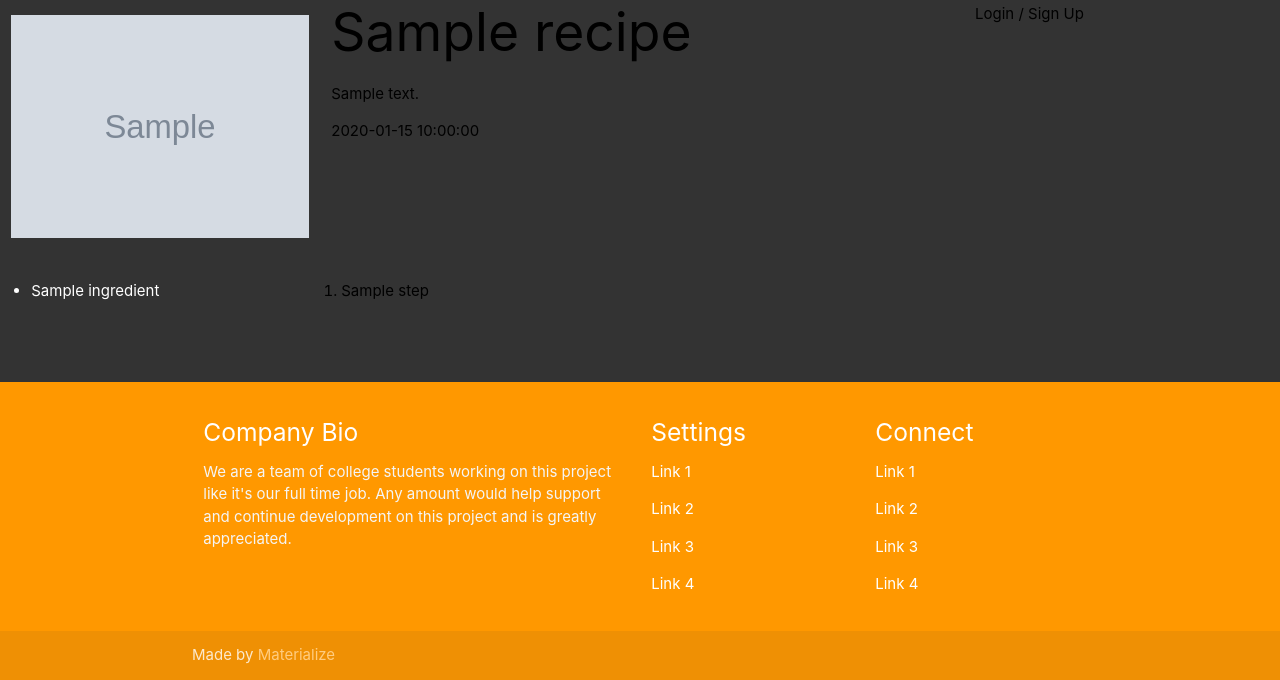
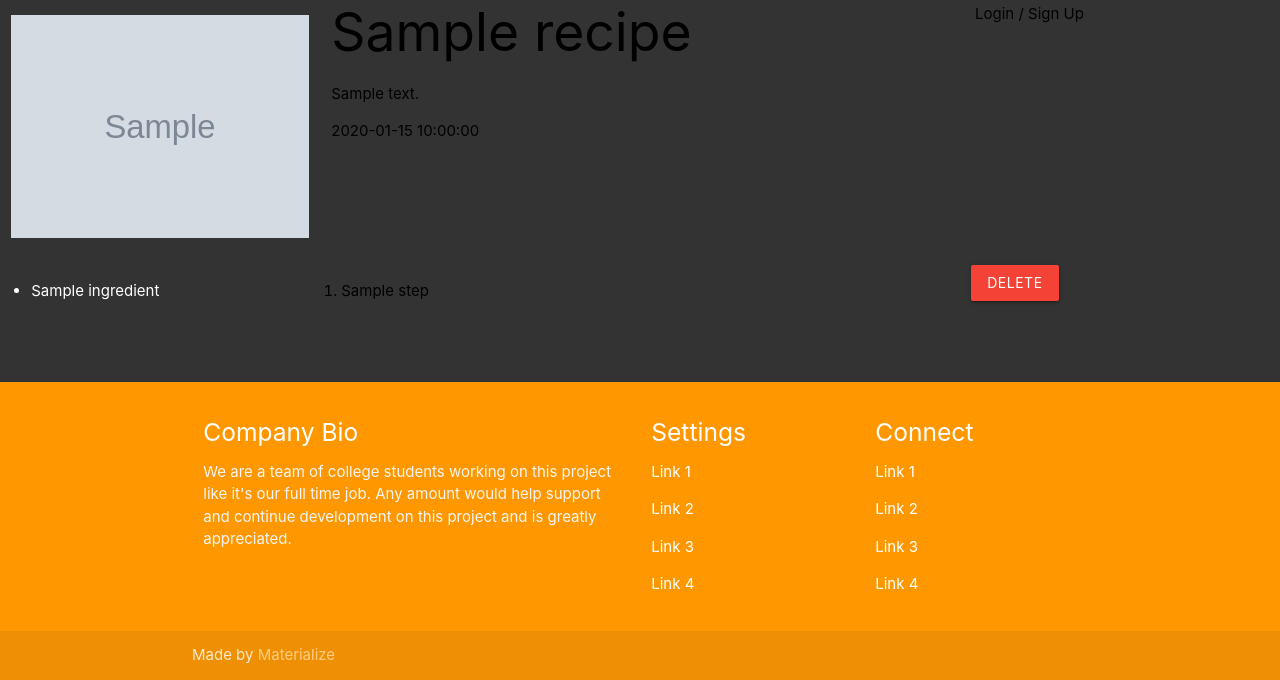
Before and after one commit to Code-Institute-Submissions/MS3-4, a Flask app: template MS3_Cookbook/templates/recipe.html in a window 1280 px wide. Shown: the part 97-777 px from the top of the page. Run offline with Flask 2, Linux system fonts and the light colour scheme; the template is opened without the code that fills it: most values are stand-ins (such as "Sample title", 1, 10 or a date in 2020); grey boxes marked "Sample" are stand-in pictures; parts of the project's set-up code (start-up, migrations or seed data) failed here and were passed over; some libraries are stand-ins or nearby versions.

Commit message:
Added delete recipe button

```diff
--- a/MS3_Cookbook/templates/recipe.html
+++ b/MS3_Cookbook/templates/recipe.html
@@ -13,7 +13,7 @@
         <p>{{ time }}</p>
     </div>
     <div class="col l3">
-        <!-- Recommended recipes like this -->
+
 
     </div>
 </div>
@@ -33,7 +33,7 @@
         </ol>
     </div>
     <div class="col l3">
-        <!-- Watch how it's done on YT -->
+        <a href="/recipe/{{ recipe._id }}/delete" class="btn red">Delete</a>
     </div>
 </div>
 
```
